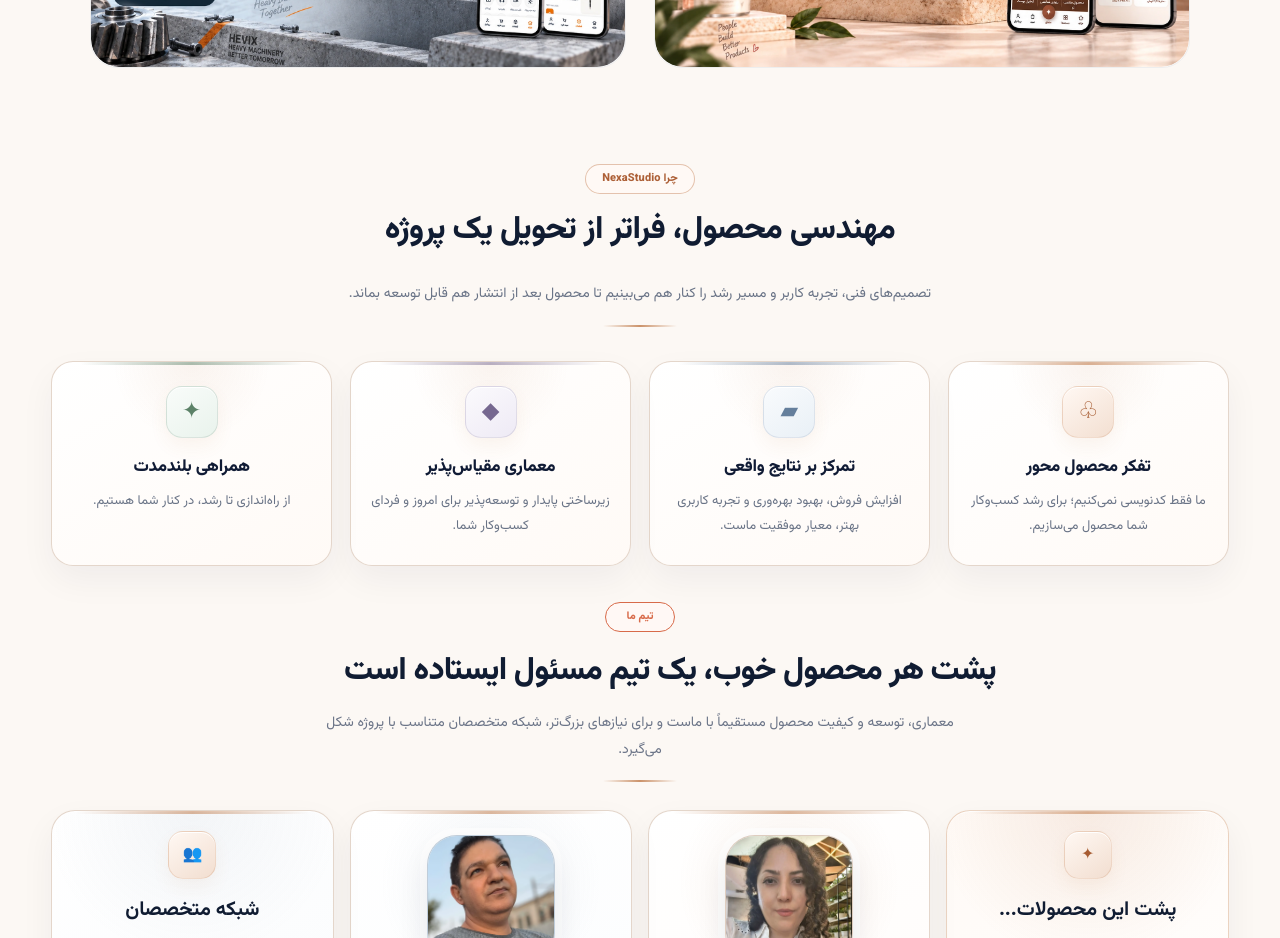
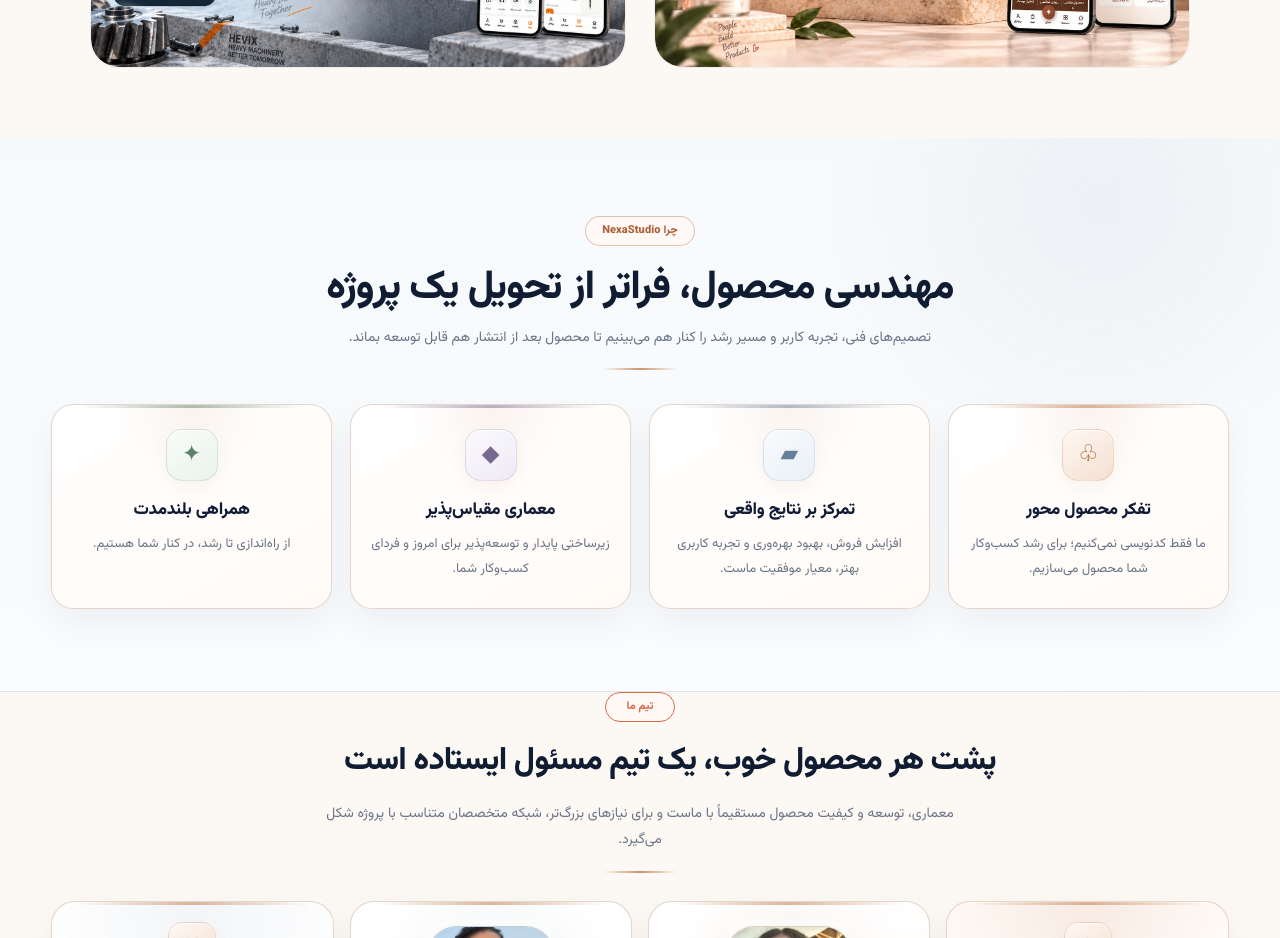
Before and after one commit to zohreksh/smartpilot, a Nuxt app: page / in a window 1280 px wide. Shown: the part 1420-2358 px from the top of the page. Built offline with nearby package versions, Linux system fonts and the light colour scheme.

Commit message:
Separate homepage why section visually

```diff
--- a/components/sections/WhyUsSection.vue
+++ b/components/sections/WhyUsSection.vue
@@ -39,15 +39,17 @@
 
 <style scoped>
 .why-section {
-  padding: 26px 0 36px;
+  position: relative;
+  padding: 78px 0 82px;
+  border-bottom: 1px solid rgba(215, 223, 230, 0.82);
+  background:
+    radial-gradient(circle at 86% 12%, rgba(112, 136, 164, 0.08), transparent 23%),
+    linear-gradient(180deg, #f7fafc 0%, #f9fbfd 100%);
   text-align: center;
 }
 
-.why-section h2 {
-  margin-bottom: 28px;
-  color: #101c32;
-  font-size: 32px;
-  letter-spacing: -0.015em;
+.why-heading {
+  margin-bottom: 34px;
 }
 
 .why-grid {
@@ -168,6 +170,14 @@
 }
 
 @media (max-width: 600px) {
+  .why-section {
+    padding: 60px 0 64px;
+  }
+
+  .why-heading {
+    margin-bottom: 28px;
+  }
+
   .why-grid {
     grid-template-columns: 1fr;
   }
```
